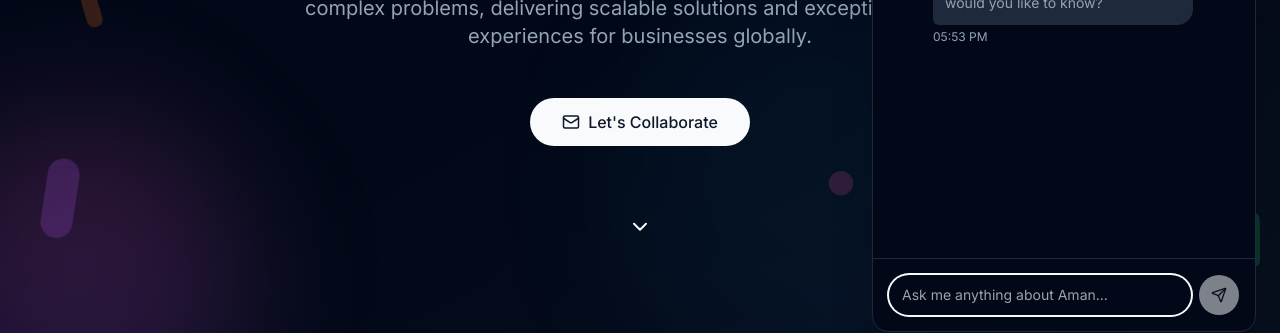
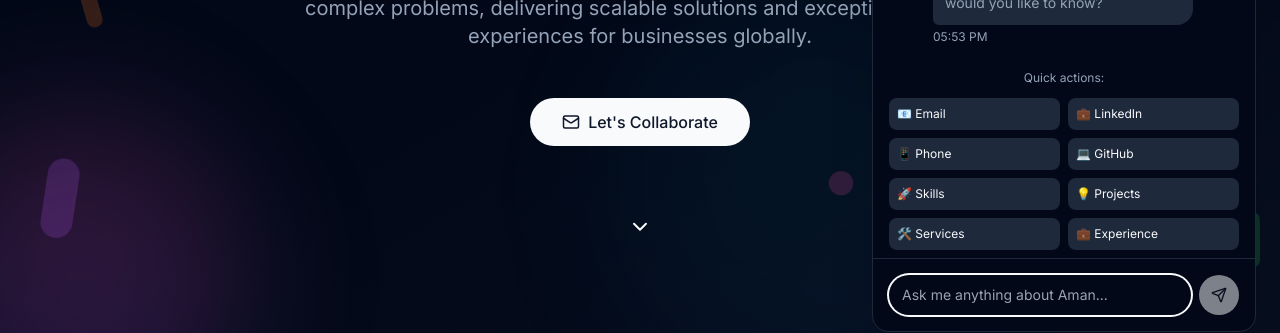
Before and after one commit to amankumar2k24/Full-Stack-Portfolio, a Next.js app in the folder frontend/: page / in a window 1280 px wide. Both pictures are taken after a click on the button "Ask me about Aman Kumar!". Shown: the part 444-777 px from the top of the page. Built offline with nearby package versions, Linux system fonts and the light colour scheme; no server answers.

Commit message:
fixed ai agent

```diff
--- a/frontend/components/AiAssistant.tsx
+++ b/frontend/components/AiAssistant.tsx
@@ -41,23 +41,24 @@ export default function AiAssistant() {
         }
     }, [isOpen])
 
-    const sendMessage = async () => {
-        if (!inputMessage.trim() || isLoading) return
+    const sendMessage = async (messageText?: string) => {
+        const messageToSend = messageText || inputMessage.trim()
+        if (!messageToSend || isLoading) return
 
         const userMessage: Message = {
             id: Date.now().toString(),
-            content: inputMessage,
+            content: messageToSend,
             sender: 'user',
             timestamp: new Date().toISOString(),
         }
 
         setMessages(prev => [...prev, userMessage])
-        setInputMessage('')
+        if (!messageText) setInputMessage('') // Only clear input if it's from the input field
         setIsLoading(true)
 
         try {
             const response = await api.post('/ai-assistant/chat', {
-                message: inputMessage
+                message: messageToSend
             })
 
             const aiMessage: Message = {
@@ -82,7 +83,11 @@ export default function AiAssistant() {
         }
     }
 
-    const handleKeyPress = (e: React.KeyboardEvent) => {
+    const handleQuickAction = (message: string) => {
+        sendMessage(message)
+    }
+
+    const handleKeyDown = (e: React.KeyboardEvent) => {
         if (e.key === 'Enter' && !e.shiftKey) {
             e.preventDefault()
             sendMessage()
@@ -203,6 +208,63 @@ export default function AiAssistant() {
                             <div ref={messagesEndRef} />
                         </div>
 
+                        {/* Quick Action Buttons */}
+                        {messages.length === 1 && (
+                            <div className="px-3 sm:px-4 pb-2">
+                                <p className="text-xs text-muted-foreground mb-3 text-center">Quick actions:</p>
+                                <div className="grid grid-cols-2 gap-2">
+                                    <button
+                                        onClick={() => handleQuickAction("What's your email address?")}
+                                        className="p-2 text-xs bg-muted hover:bg-accent rounded-lg transition-colors text-left"
+                                    >
+                                        📧 Email
+                                    </button>
+                                    <button
+                                        onClick={() => handleQuickAction("LinkedIn profile link?")}
+                                        className="p-2 text-xs bg-muted hover:bg-accent rounded-lg transition-colors text-left"
+                                    >
+                                        💼 LinkedIn
+                                    </button>
+                                    <button
+                                        onClick={() => handleQuickAction("What's your phone number?")}
+                                        className="p-2 text-xs bg-muted hover:bg-accent rounded-lg transition-colors text-left"
+                                    >
+                                        📱 Phone
+                                    </button>
+                                    <button
+                                        onClick={() => handleQuickAction("GitHub profile?")}
+                                        className="p-2 text-xs bg-muted hover:bg-accent rounded-lg transition-colors text-left"
+                                    >
+                                        💻 GitHub
+                                    </button>
+                                    <button
+                                        onClick={() => handleQuickAction("Tell me about your skills")}
+                                        className="p-2 text-xs bg-muted hover:bg-accent rounded-lg transition-colors text-left"
+                                    >
+                                        🚀 Skills
+                                    </button>
+                                    <button
+                                        onClick={() => handleQuickAction("Show me your projects")}
+                                        className="p-2 text-xs bg-muted hover:bg-accent rounded-lg transition-colors text-left"
+                                    >
+                                        💡 Projects
+                                    </button>
+                                    <button
+                                        onClick={() => handleQuickAction("What services do you offer?")}
+                                        className="p-2 text-xs bg-muted hover:bg-accent rounded-lg transition-colors text-left"
+                                    >
+                                        🛠️ Services
+                                    </button>
+                                    <button
+                                        onClick={() => handleQuickAction("Tell me about your experience")}
+                                        className="p-2 text-xs bg-muted hover:bg-accent rounded-lg transition-colors text-left"
+                                    >
+                                        💼 Experience
+                                    </button>
+                                </div>
+                            </div>
+                        )}
+
                         {/* Input */}
                         <div className="p-3 sm:p-4 border-t border-border">
                             <div className="flex gap-2">
@@ -211,13 +273,13 @@ export default function AiAssistant() {
                                     type="text"
                                     value={inputMessage}
                                     onChange={(e) => setInputMessage(e.target.value)}
-                                    onKeyPress={handleKeyPress}
+                                    onKeyDown={handleKeyDown}
                                     placeholder="Ask me anything about Aman..."
                                     className="flex-1 px-3 py-2 bg-background border border-border rounded-full text-sm focus:outline-none focus:ring-2 focus:ring-primary focus:border-transparent"
                                     disabled={isLoading}
                                 />
                                 <button
-                                    onClick={sendMessage}
+                                    onClick={() => sendMessage()}
                                     disabled={!inputMessage.trim() || isLoading}
                                     className="w-9 h-9 sm:w-10 sm:h-10 bg-primary text-primary-foreground rounded-full hover:bg-primary/90 disabled:opacity-50 disabled:cursor-not-allowed transition-colors flex items-center justify-center"
                                 >
```
Also changed, not shown: 4 other files (tests, documents, lock files or other folders).
